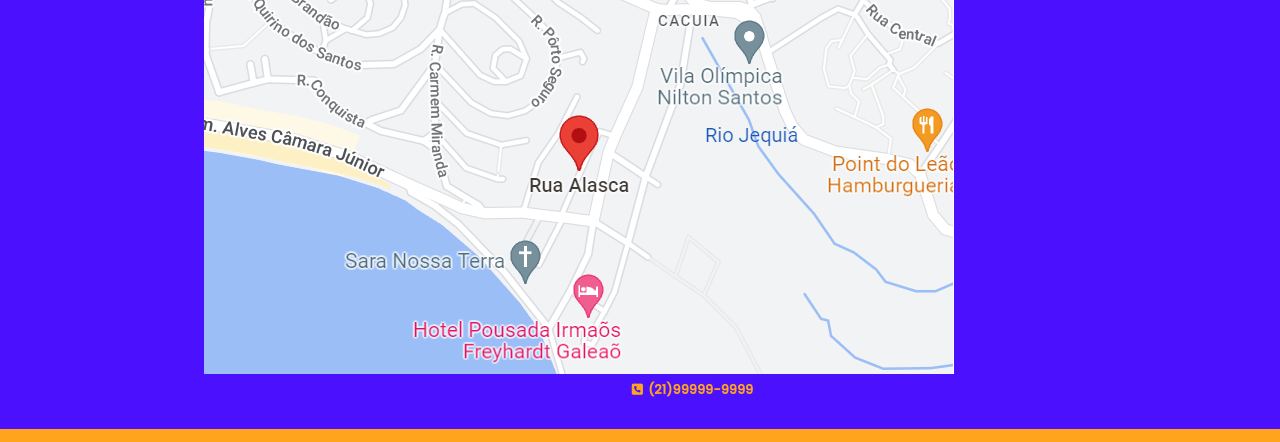
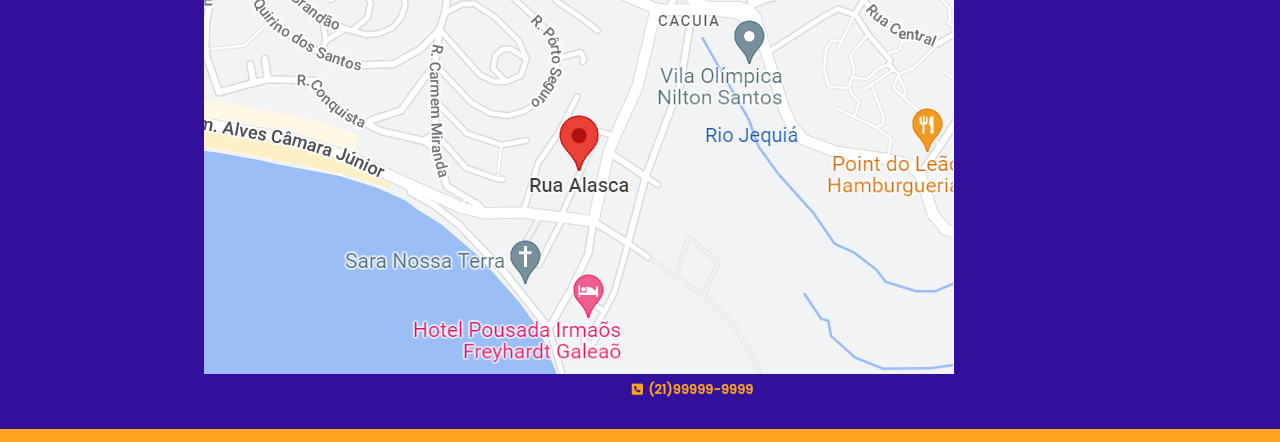
Before and after one commit to lthurler/footerPI, a plain HTML site: page index.html in a window 1280 px wide. Shown: the part 265-707 px from the top of the page. Drawn offline with Linux system fonts and the light colour scheme; a web font is replaced by a local one.

Commit message:
mais escuro

```diff
--- a/style.css
+++ b/style.css
@@ -24,11 +24,11 @@ section {
 }
 
 footer {
-    background-color: #4b10fe;
+    background-color: #31119b;
 }
 
 .footerContainer {
-    background-color: #4b10fe;
+
     display: flex;
     flex-direction: row;
     flex-wrap: wrap;
@@ -72,7 +72,7 @@ footer {
 
 #footerFone {
 
-    background-color: #4b10fe;
+    background-color: #31119b;
     display: flex;
     font-size: 0.8rem;
     align-items: center;
```
